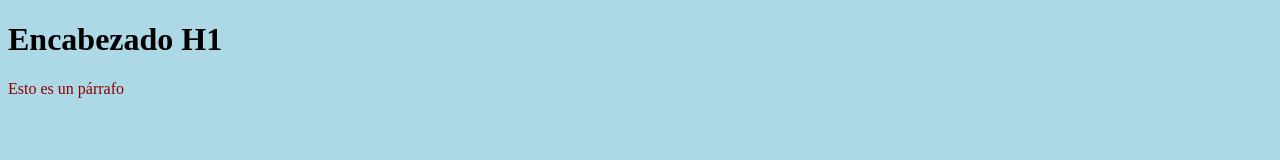
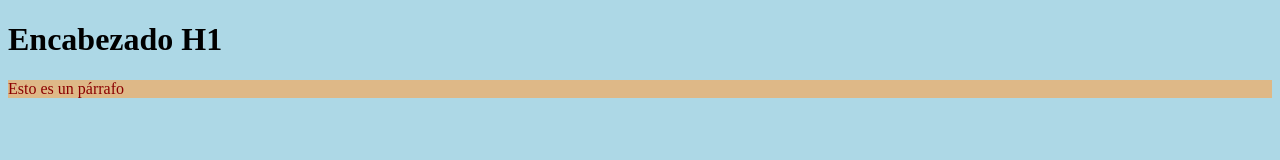
Before and after one commit to RaulRuizSevilla/2020-2021-CSAAI-Practicas-, a plain HTML site: page P1/S3/Ejemplos/tmp-1.html in a window 1280 px wide. Drawn offline with Linux system fonts and the light colour scheme.

Commit message:
Ejemplo 1 CSS

```diff
--- a/P1/S3/Ejemplos/tmp-1.html
+++ b/P1/S3/Ejemplos/tmp-1.html
@@ -8,6 +8,6 @@
 </head>
 <body style="background-color:lightblue; color: darkblue;">
     <h1 style="color: black">Encabezado H1</h1>
-    <p style="color: darkred;">Esto es un párrafo</p>
+    <p style="color: darkred; background-color: burlywood;">Esto es un párrafo</p>
 </body>
 </html>
```
